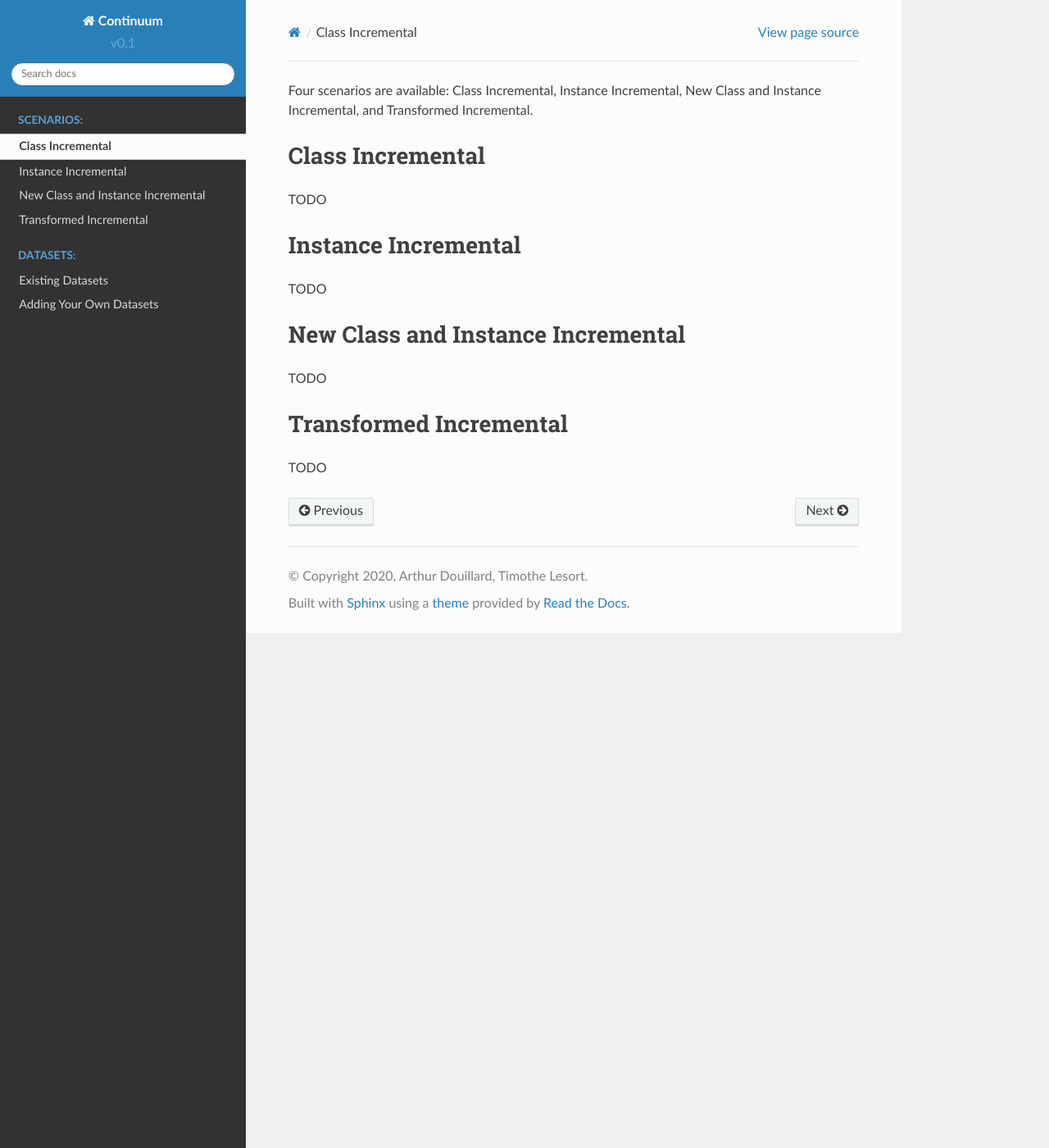
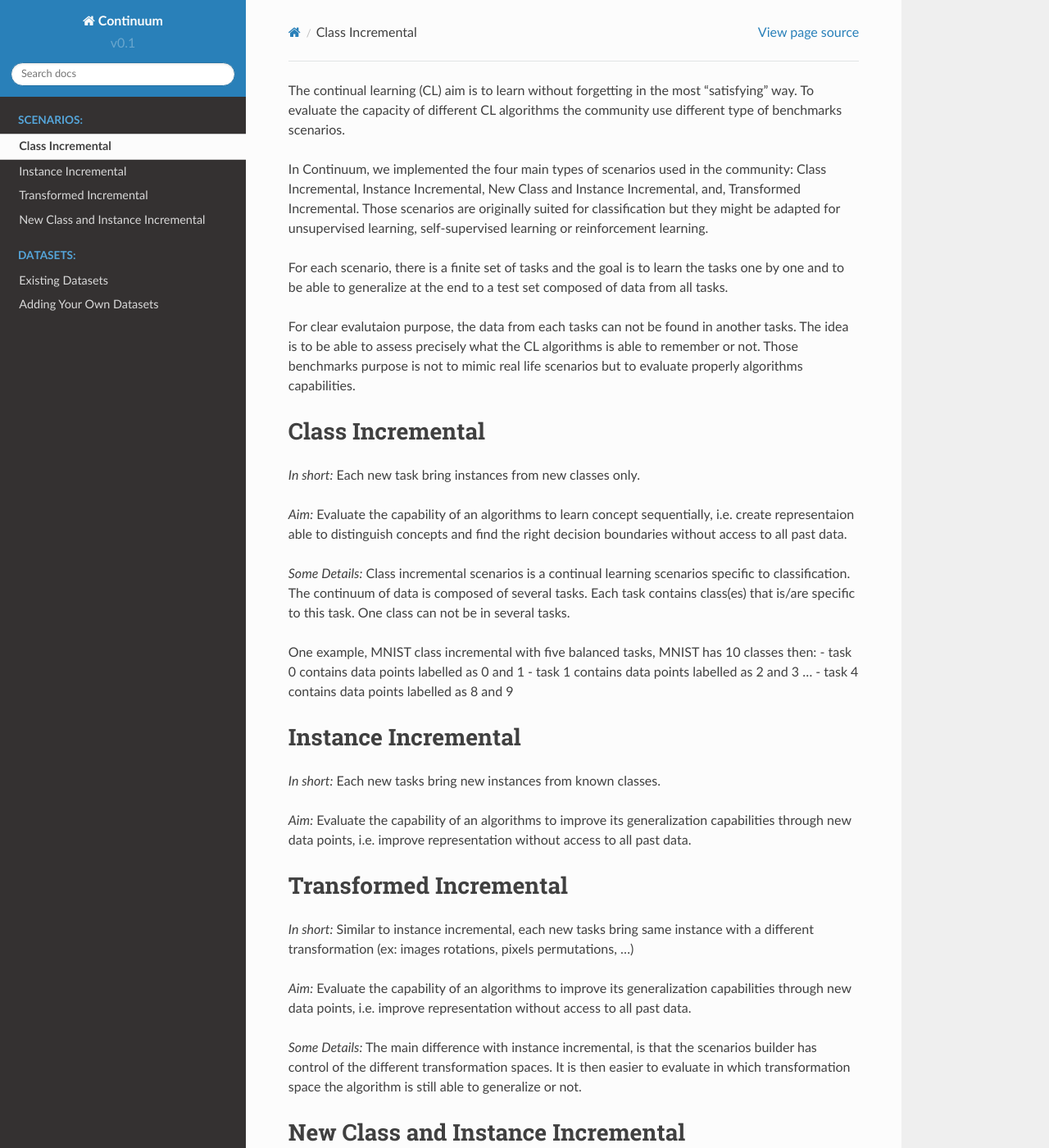
Before and after one commit to Continvvm/continuum, a Sphinx documentation site: the page built from docs/_tutorials/scenarios/scenario.rst, in a window 1280 px wide and 1400 px high. Shown: the whole window at 82% size. Built offline with Sphinx 7.4.7 and the Read the Docs theme 2.0.0, drawn with Linux system fonts in a browser that asks for light colours; some of the changed text lies outside the part shown.

Commit message:
start description of scenarios

```diff
--- a/docs/_tutorials/scenarios/scenario.rst
+++ b/docs/_tutorials/scenarios/scenario.rst
@@ -1,24 +1,48 @@
-Four scenarios are available: Class Incremental, Instance Incremental, New
-Class and Instance Incremental, and Transformed Incremental.
 
+The continual learning (CL) aim is to learn without forgetting in the most "satisfying" way. To evaluate the capacity of different CL algorithms the community use different type of benchmarks scenarios.
+
+In Continuum, we implemented the four main types of scenarios used in the community: Class Incremental, Instance Incremental, New Class and Instance Incremental, and, Transformed Incremental. Those scenarios are originally suited for classification but they might be adapted for unsupervised learning, self-supervised learning or reinforcement learning.
+
+For each scenario, there is a finite set of tasks and the goal is to learn the tasks one by one and to be able to generalize at the end to a test set composed of data from all tasks.
+
+For clear evalutaion purpose, the data from each tasks can not be found in another tasks. The idea is to be able to assess precisely what the CL algorithms is able to remember or not. Those benchmarks purpose is not to mimic real life scenarios but to evaluate properly algorithms capabilities.
 
 Class Incremental
 -----------------
 
-TODO
+*In short:* Each new task bring instances from new classes only.
 
+*Aim:* Evaluate the capability of an algorithms to learn concept sequentially, i.e. create representaion able to distinguish concepts and find the right decision boundaries without access to all past data.
+
+*Some Details:*
+Class incremental scenarios is a continual learning scenarios specific to classification. The continuum of data is composed of several tasks. Each task contains class(es) that is/are specific to this task. One class can not be in several tasks.
+
+One example, MNIST class incremental with five balanced tasks, MNIST has 10 classes then:
+- task 0 contains data points labelled as 0 and 1
+- task 1 contains data points labelled as 2 and 3
+...
+- task 4 contains data points labelled as 8 and 9
 
 Instance Incremental
 --------------------
 
-TODO
+*In short:* Each new tasks bring new instances from known classes.
+
+*Aim:* Evaluate the capability of an algorithms to improve its generalization capabilities through new data points, i.e. improve representation without access to all past data.
+
+Transformed Incremental
+-----------------------
+
+*In short:* Similar to instance incremental, each new tasks bring same instance with a different transformation (ex: images rotations, pixels permutations, ...)
+
+*Aim:* Evaluate the capability of an algorithms to improve its generalization capabilities through new data points, i.e. improve representation without access to all past data.
+
+*Some Details:*
+The main difference with instance incremental, is that the scenarios builder has control of the different transformation spaces. It is then easier to evaluate in which transformation space the algorithm is still able to generalize or not.
 
 New Class and Instance Incremental
 ----------------------------------
 
-TODO
+*In short:* Each new task bring both instances from new classes and new instances from known classes.
 
-Transformed Incremental
------------------------
-
-TODO
+*Aim:* Evaluate the capability of an algorithms to both create new representation and improve existing ones.
```
